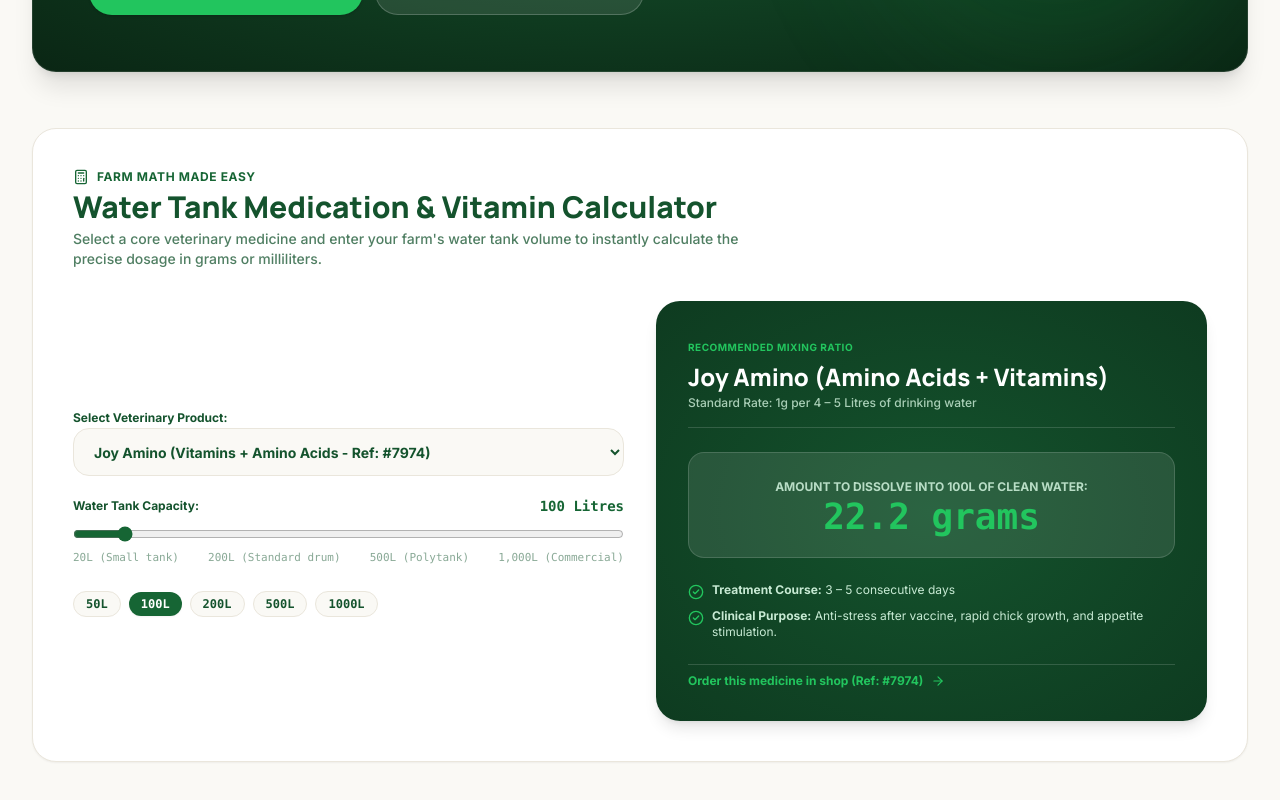
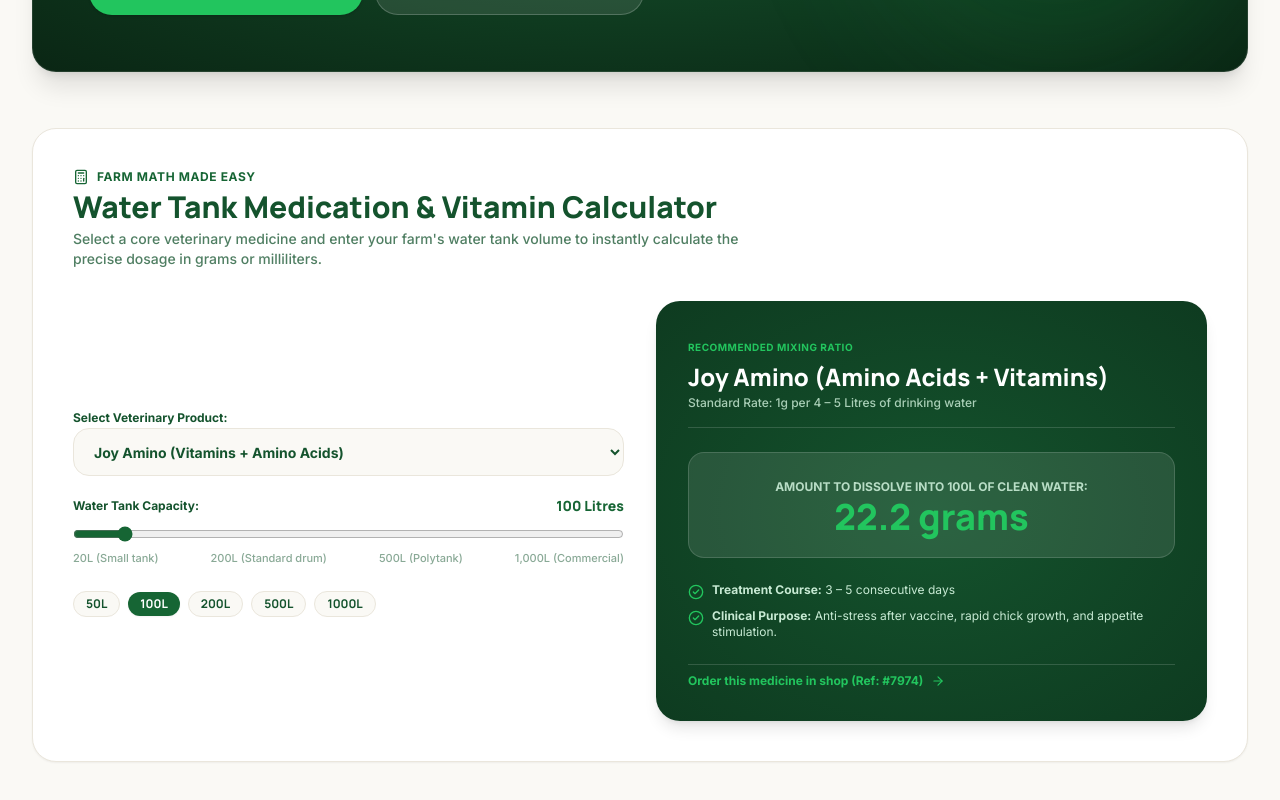
Before and after one commit to eugene-sew/ernejoyson-frontend-, a React (Vite) app: page /knowledge in a window 1280 px wide. Shown: the part 408-1208 px from the top of the page. Built offline with nearby package versions, Linux system fonts and the light colour scheme.

Commit message:
style: use brand font-display for shop prices, remove ref pills and Ghana price label, do not auto-open cart drawer

```diff
--- a/src/pages/AboutPage.tsx
+++ b/src/pages/AboutPage.tsx
@@ -199,7 +199,7 @@
               key={i}
               className="rounded-2xl bg-[#FAF9F5] p-5 border border-[#EAE6DC] space-y-2 relative"
             >
-              <span className="text-xs font-mono font-black text-[#166534] bg-[#DCFCE7] px-2.5 py-0.5 rounded-full inline-block">
+              <span className="text-xs font-display font-black text-[#166534] bg-[#DCFCE7] px-2.5 py-0.5 rounded-full inline-block">
                 {m.year}
               </span>
               <h4 className="font-display text-base font-bold text-[#14532D]">
--- a/src/pages/B2bPage.tsx
+++ b/src/pages/B2bPage.tsx
@@ -140,7 +140,7 @@
                   <span className="text-[10px] font-black uppercase tracking-wider text-[#166534] bg-[#DCFCE7] px-3 py-1 rounded-full">
                     {tier.badge}
                   </span>
-                  <span className="text-xs font-mono font-bold text-[#14532D]/70">
+                  <span className="text-xs font-display font-black text-[#166534]">
                     {tier.discount}
                   </span>
                 </div>
--- a/src/pages/KnowledgePage.tsx
+++ b/src/pages/KnowledgePage.tsx
@@ -214,19 +214,19 @@
                 onChange={(e) => setSelectedDrug(e.target.value)}
                 className="w-full h-12 px-4 rounded-2xl border border-[#EAE6DC] bg-[#FAF9F5] text-xs sm:text-sm font-bold text-[#14532D] focus:ring-2 focus:ring-[#166534]/30 focus:outline-none cursor-pointer"
               >
-                <option value="joy-amino">Joy Amino (Vitamins + Amino Acids - Ref: #7974)</option>
-                <option value="ernzuril">Ernzuril 2.5% Toltrazuril (Cocci Cure - Ref: #7980)</option>
-                <option value="erncox">Erncox 20% Powder (Cocci Preventive - Ref: #7994)</option>
-                <option value="bolai-enro">Bolai Enro 20% (Enrofloxacin CRD Cure - Ref: #8101)</option>
-                <option value="doxy-tylo">Doxy Tylo (Respiratory Complex - Ref: #8063)</option>
-                <option value="egg-booster">Egg Booster WSP (Lay Rate Accelerator - Ref: #8055)</option>
+                <option value="joy-amino">Joy Amino (Vitamins + Amino Acids)</option>
+                <option value="ernzuril">Ernzuril 2.5% Toltrazuril (Cocci Cure)</option>
+                <option value="erncox">Erncox 20% Powder (Cocci Preventive)</option>
+                <option value="bolai-enro">Bolai Enro 20% (Enrofloxacin CRD Cure)</option>
+                <option value="doxy-tylo">Doxy Tylo (Respiratory Complex)</option>
+                <option value="egg-booster">Egg Booster WSP (Lay Rate Accelerator)</option>
               </select>
             </div>
 
             <div className="space-y-2">
               <div className="flex items-center justify-between text-xs font-bold text-[#14532D]">
                 <span>Water Tank Capacity:</span>
-                <span className="font-mono text-sm font-black text-[#166534]">
+                <span className="font-display text-sm font-black text-[#166534]">
                   {tankLiters} Litres
                 </span>
               </div>
@@ -239,7 +239,7 @@
                 onChange={(e) => setTankLiters(Number(e.target.value))}
                 className="w-full accent-[#166534] cursor-pointer"
               />
-              <div className="flex justify-between text-[11px] font-mono text-[#14532D]/50">
+              <div className="flex justify-between text-[11px] font-sans font-medium text-[#14532D]/50">
                 <span>20L (Small tank)</span>
                 <span>200L (Standard drum)</span>
                 <span>500L (Polytank)</span>
@@ -253,7 +253,7 @@
                 <button
                   key={liters}
                   onClick={() => setTankLiters(liters)}
-                  className={`rounded-full px-3 py-1 text-xs font-mono font-bold transition-all cursor-pointer ${
+                  className={`rounded-full px-3 py-1 text-xs font-display font-bold transition-all cursor-pointer ${
                     tankLiters === liters
                       ? 'bg-[#166534] text-white shadow-xs'
                       : 'bg-[#FAF9F5] text-[#14532D] hover:bg-[#F4F1EA] border border-[#EAE6DC]'
@@ -285,7 +285,7 @@
                 <span className="text-xs uppercase font-bold text-[#DCFCE7]/80">
                   Amount to Dissolve into {tankLiters}L of Clean Water:
                 </span>
-                <p className="font-mono text-3xl sm:text-4xl font-black text-[#22C55E]">
+                <p className="font-display text-3xl sm:text-4xl font-black text-[#22C55E]">
                   {selectedFormula.calculate(tankLiters)}
                 </p>
               </div>
--- a/src/pages/SolutionsPage.tsx
+++ b/src/pages/SolutionsPage.tsx
@@ -187,7 +187,7 @@
                 : 'border-[#EAE6DC] bg-[#FAF9F5] hover:bg-white'
             }`}
           >
-            <span className="text-xs font-mono font-black text-[#166534] block">100 - 500 Birds</span>
+            <span className="text-xs font-display font-black text-[#166534] block">100 - 500 Birds</span>
             <span className="font-display text-base font-extrabold text-[#14532D] mt-1 block">
               Starter / Backyard
             </span>
@@ -201,7 +201,7 @@
                 : 'border-[#EAE6DC] bg-[#FAF9F5] hover:bg-white'
             }`}
           >
-            <span className="text-xs font-mono font-black text-[#166534] block">500 - 2,000 Birds</span>
+            <span className="text-xs font-display font-black text-[#166534] block">500 - 2,000 Birds</span>
             <span className="font-display text-base font-extrabold text-[#14532D] mt-1 block">
               Semi-Commercial
             </span>
@@ -215,7 +215,7 @@
                 : 'border-[#EAE6DC] bg-[#FAF9F5] hover:bg-white'
             }`}
           >
-            <span className="text-xs font-mono font-black text-[#166534] block">2,000 - 10,000+ Birds</span>
+            <span className="text-xs font-display font-black text-[#166534] block">2,000 - 10,000+ Birds</span>
             <span className="font-display text-base font-extrabold text-[#14532D] mt-1 block">
               Full Commercial
             </span>
--- a/src/pages/TechnicalSupportPage.tsx
+++ b/src/pages/TechnicalSupportPage.tsx
@@ -374,9 +374,9 @@
                         {row.productRef && (
                           <Link
                             to={`/shop?q=${row.productRef.split('/')[0].trim()}`}
-                            className="inline-flex items-center gap-1 text-[10px] font-mono font-bold bg-[#DCFCE7] text-[#14532D] px-2 py-0.5 rounded hover:bg-[#166534] hover:text-white transition-colors"
+                            className="inline-flex items-center gap-1 text-[10px] font-display font-bold bg-[#DCFCE7] text-[#14532D] px-2 py-0.5 rounded hover:bg-[#166534] hover:text-white transition-colors"
                           >
-                            <span>Ref: #{row.productRef}</span>
+                            <span>View in Shop</span>
                             <ArrowRight className="h-3 w-3" />
                           </Link>
                         )}
--- a/src/store/useCartStore.ts
+++ b/src/store/useCartStore.ts
@@ -42,11 +42,10 @@
           if (existingIndex > -1) {
             const updated = [...state.items]
             updated[existingIndex].quantity += quantity
-            return { items: updated, isOpen: true }
+            return { items: updated }
           }
           return {
             items: [...state.items, { product, quantity }],
-            isOpen: true,
           }
         })
       },
```
Also changed, not shown: src/components/common/CartDrawer.tsx (+4 -9 lines), src/pages/ProductDetailPage.tsx (+3 -18 lines), src/pages/ShopPage.tsx (+2 -14 lines).
